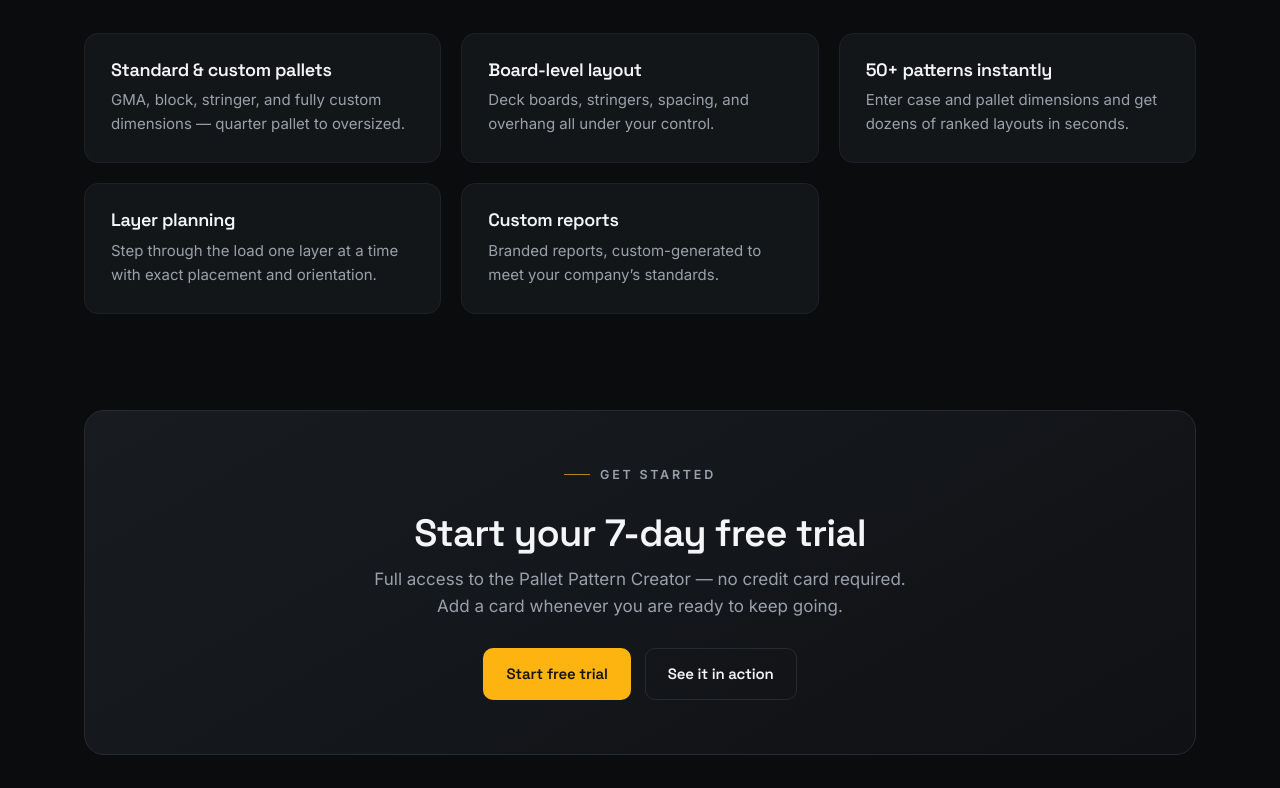
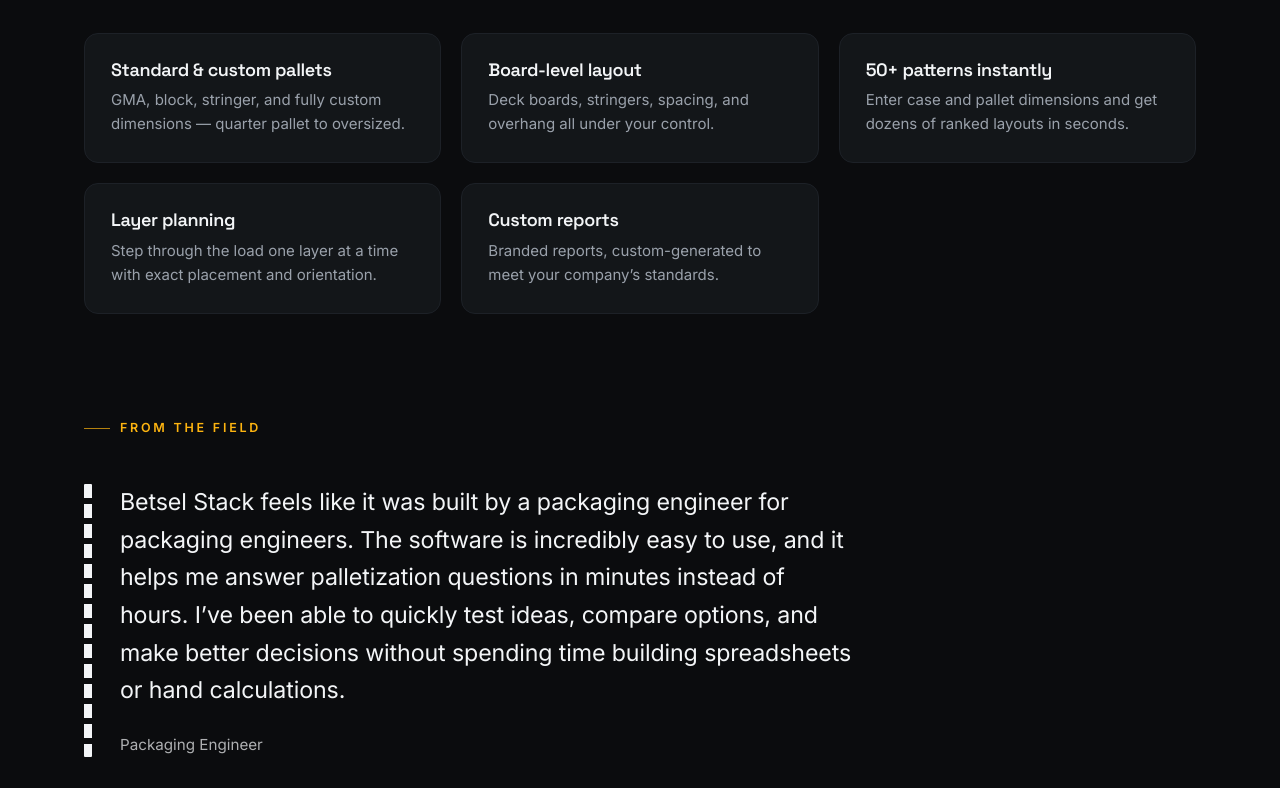
Before and after one commit to KnappBuiltMachines/betselstack-site, a Next.js app: page / in a window 1280 px wide. Shown: the part 2009-2797 px from the top of the page. Built offline with nearby package versions, Linux system fonts and the light colour scheme.

Commit message:
Add files via upload

```diff
--- a/app/page.js
+++ b/app/page.js
@@ -1,5 +1,6 @@
 import Link from "next/link";
 import PalletMark from "@/components/PalletMark";
+import Testimonial from "@/components/Testimonial";
 
 const PILLARS = [
   {
@@ -131,6 +132,9 @@
         </div>
       </section>
 
+      {/* TESTIMONIAL */}
+      <Testimonial style={{ paddingTop: 0 }} />
+
       {/* CTA */}
       <section className="section" style={{ paddingTop: 0 }}>
         <div className="container">
```
